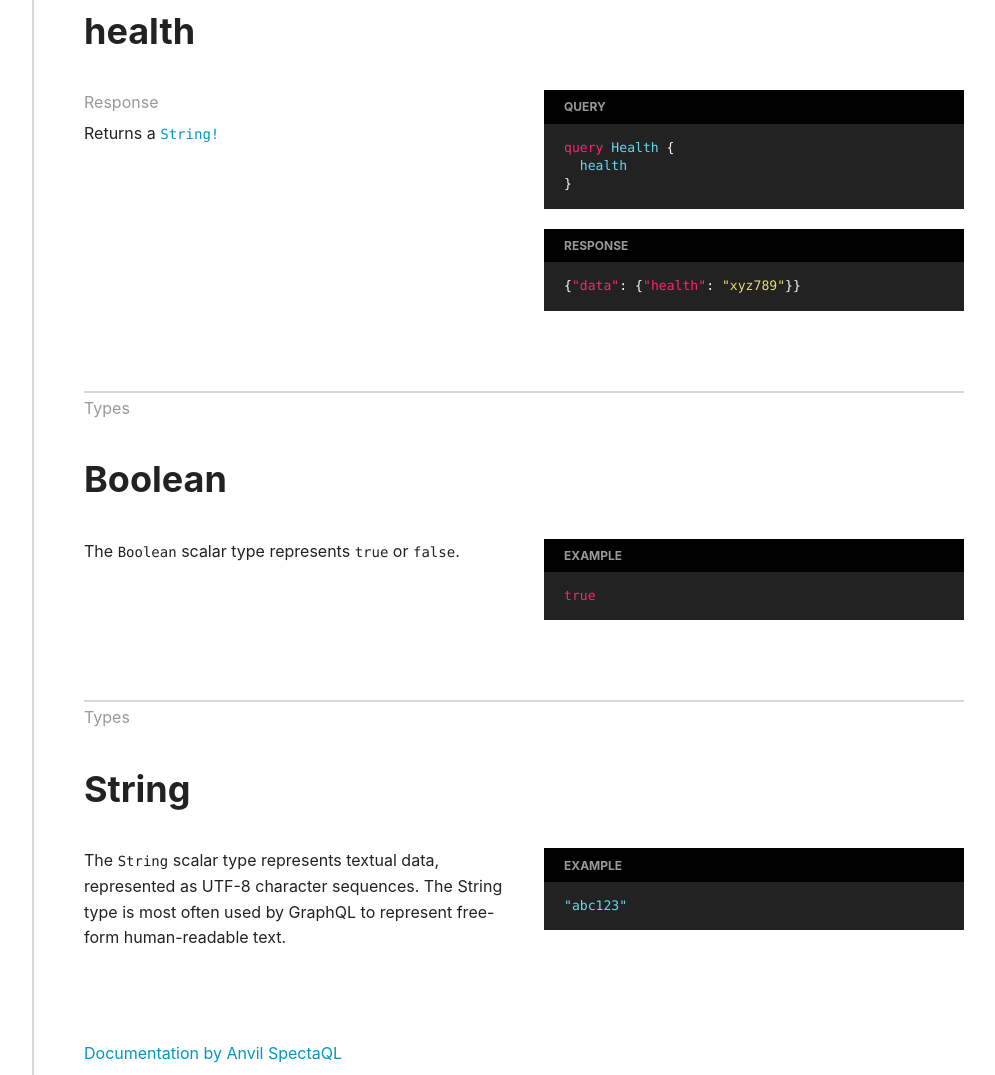
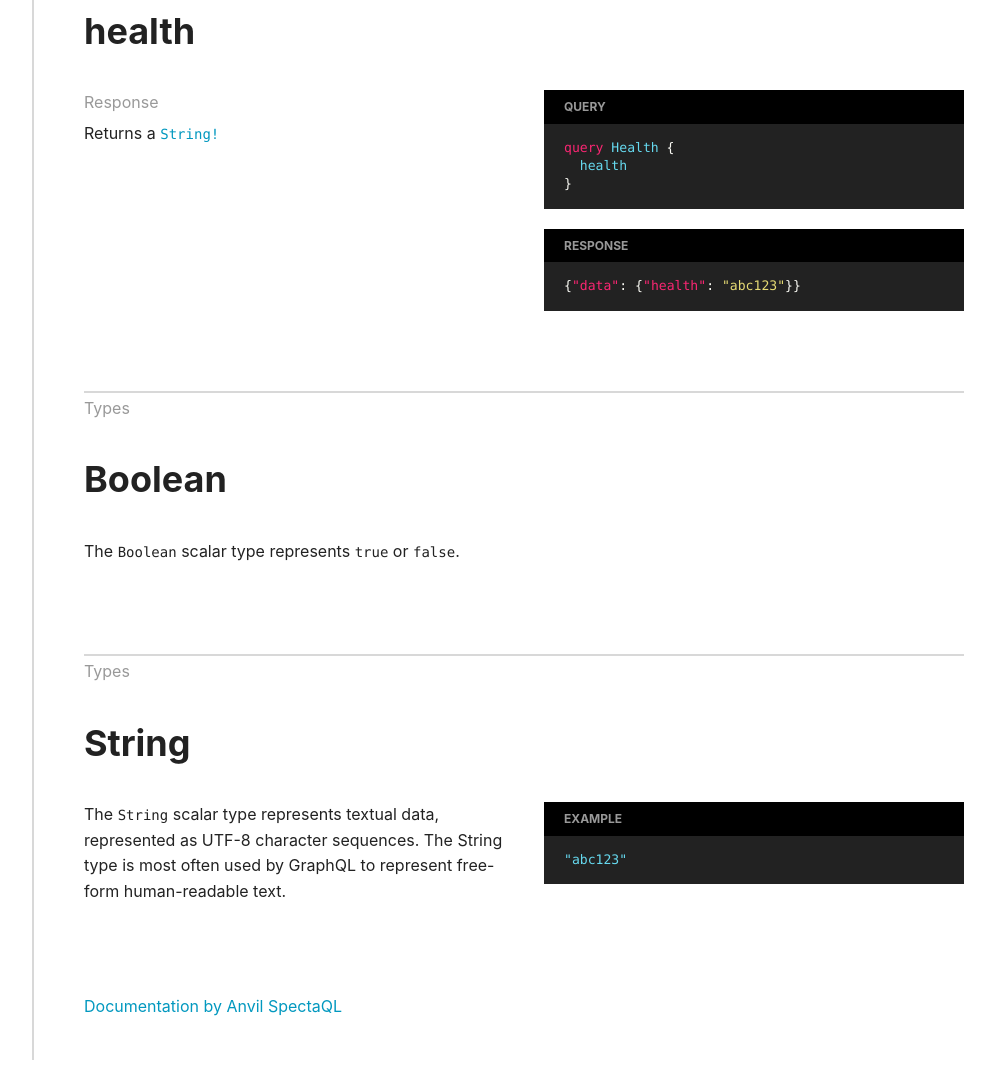
Before and after one commit to houseoftypescript/nest-graphql-neo4j, a plain HTML site: page index.html in a window 1280 px wide. Shown: the part 863-1938 px from the top of the page, without its empty margins (266-1261 px from the left). Drawn offline with Linux system fonts and the light colour scheme.

Commit message:
Deploying to gh-pages from @ houseoftypescript/nest-graphql-neo4j@9d981826d94aa190149682eae559365a16c31d8a 🚀

```diff
--- a/index.html
+++ b/index.html
@@ -132,7 +132,7 @@ Authorization: Bearer &lt;YOUR_TOKEN_HERE&gt;</code></pre>
                   <h5>Response</h5>
                   <html>
                     <head></head>
-                    <body><pre><code class="hljs language-json"><span class="hljs-punctuation">{</span><span class="hljs-attr">"data"</span><span class="hljs-punctuation">:</span> <span class="hljs-punctuation">{</span><span class="hljs-attr">"health"</span><span class="hljs-punctuation">:</span> <span class="hljs-string">"xyz789"</span><span class="hljs-punctuation">}</span><span class="hljs-punctuation">}</span>
+                    <body><pre><code class="hljs language-json"><span class="hljs-punctuation">{</span><span class="hljs-attr">"data"</span><span class="hljs-punctuation">:</span> <span class="hljs-punctuation">{</span><span class="hljs-attr">"health"</span><span class="hljs-punctuation">:</span> <span class="hljs-string">"abc123"</span><span class="hljs-punctuation">}</span><span class="hljs-punctuation">}</span>
 </code></pre>
                     </body>
                   </html>
@@ -151,15 +151,6 @@ Authorization: Bearer &lt;YOUR_TOKEN_HERE&gt;</code></pre>
                 </div>
               </div>
               <div class="doc-examples">
-                <div class="example-section example-section-is-code">
-                  <h5>Example</h5>
-                  <html>
-                    <head></head>
-                    <body><pre><code class="hljs language-json"><span class="hljs-literal"><span class="hljs-keyword">true</span></span>
-</code></pre>
-                    </body>
-                  </html>
-                </div>
               </div>
             </div>
           </section>
```
